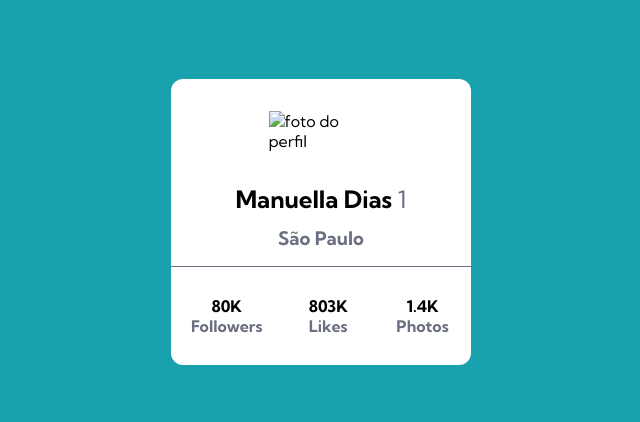
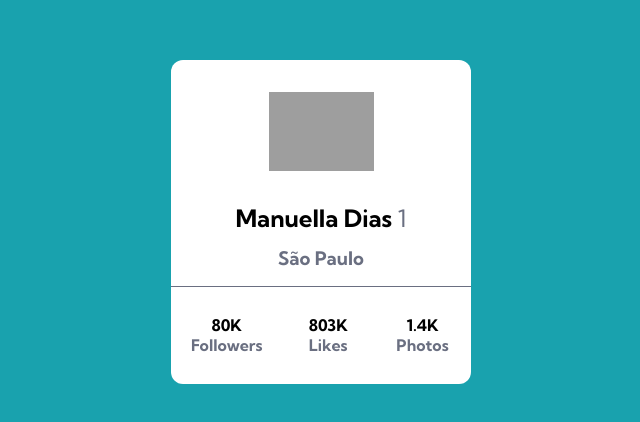
Before and after one commit to vinicius-dias3/profile-card, a plain HTML site: page index.html in a window 1280 px wide. Shown: the part 178-600 px from the top of the page, without its empty margins (319-959 px from the left). Drawn offline with Linux system fonts and the light colour scheme; the site is published under a folder, as on GitHub Pages, so addresses that start at the root find nothing.

Commit message:
corrigido erro de pontuacao no link da imagem

```diff
--- a/index.html
+++ b/index.html
@@ -12,7 +12,7 @@
 <body>
     <main>
         <div class="profile-card">
-            <img src="/src/imagens/manu-1ano-2meses.png" alt="foto do perfil">
+            <img src="./src/imagens/manu-1ano-2meses.png" alt="foto do perfil">
             <h2 class="texto"><strong>Manuella Dias</strong> <span>1</span></h2>
             <h3 class="texto"><span>São Paulo</span></h3>
 
```
